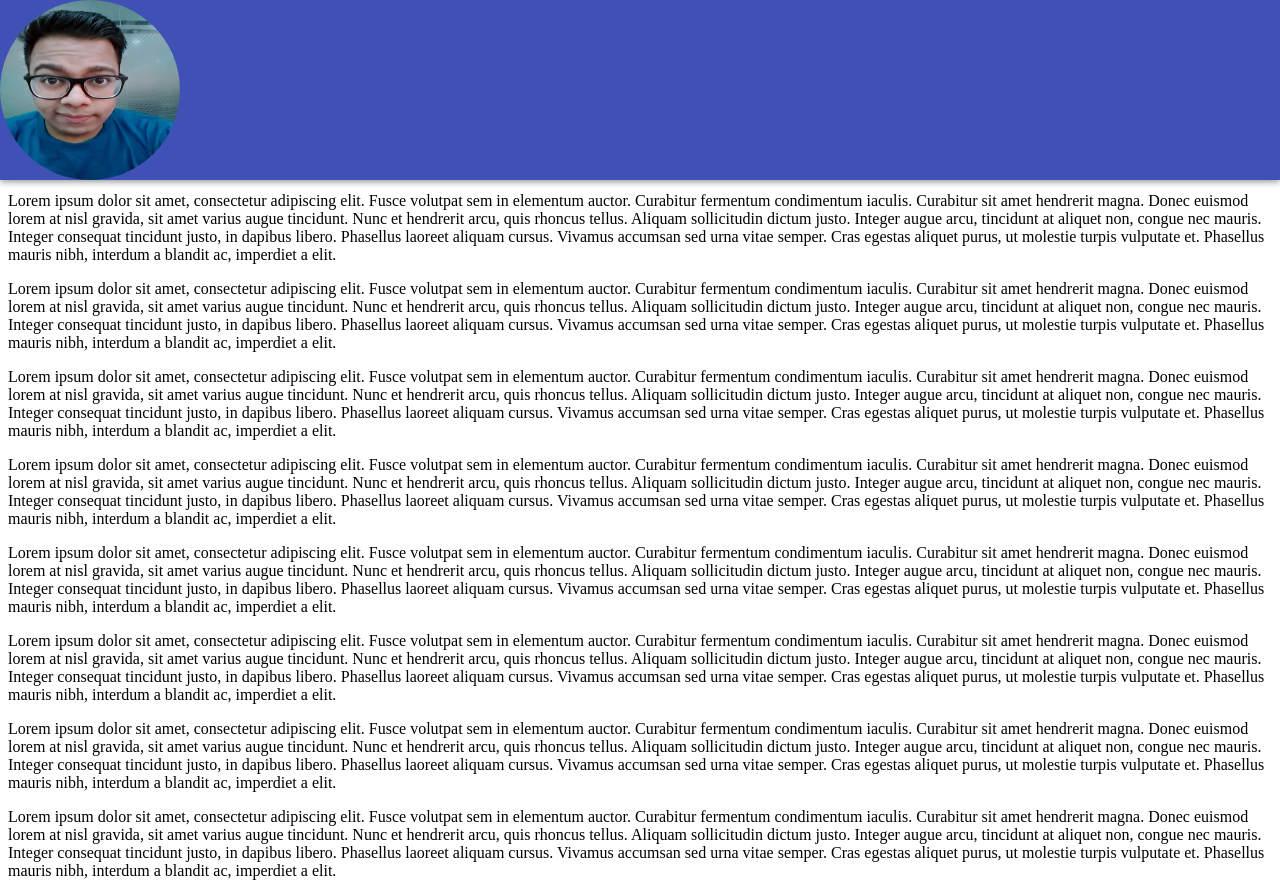
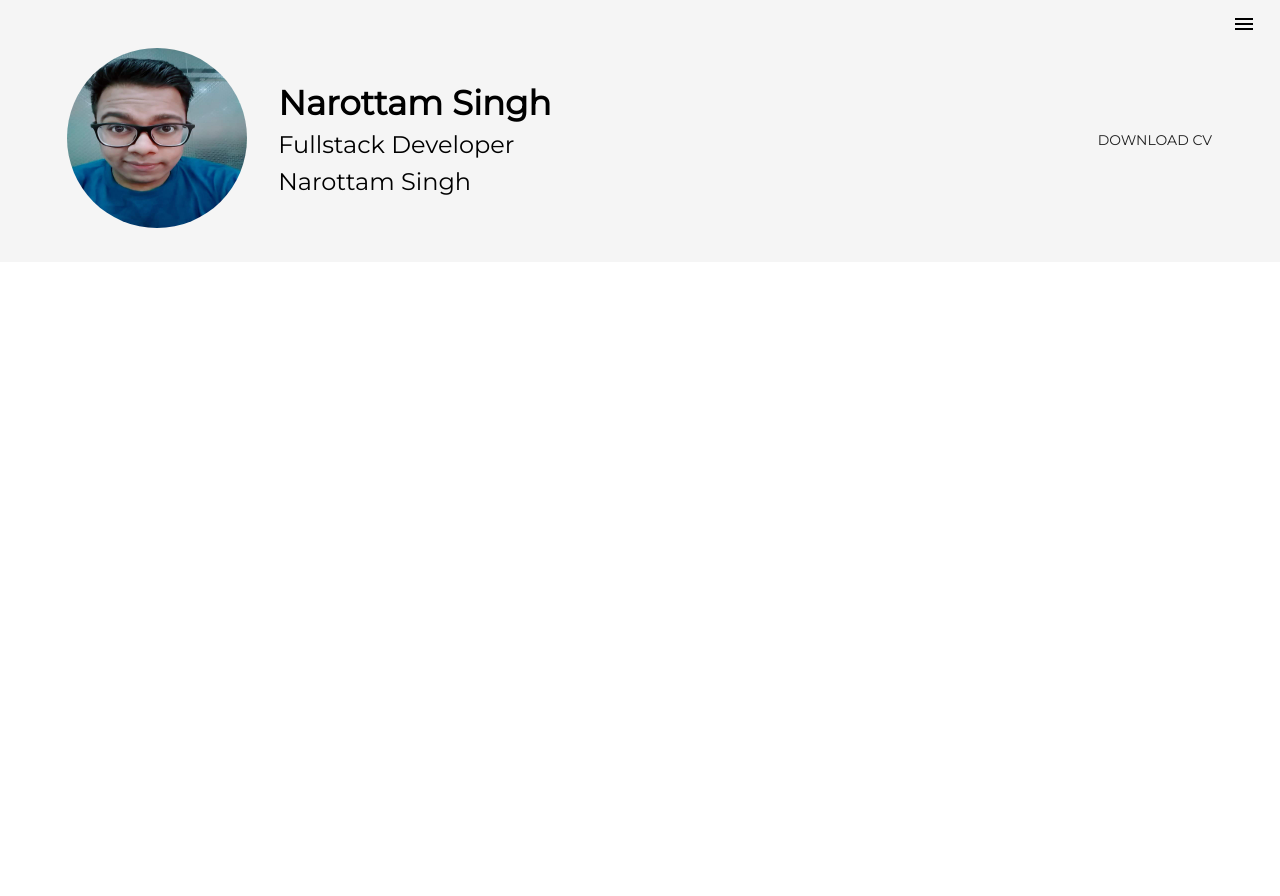
Before and after one commit to narottambisht/narottam-portfolio, a React (Create React App) app: page / in a window 1280 px wide. After the commit the page ends 800 px from the top, so only its background shows below. Built offline with nearby package versions, Linux system fonts and the light colour scheme.

Commit message:
worked on home page

```diff
--- a/package.json
+++ b/package.json
@@ -4,9 +4,11 @@
   "private": true,
   "dependencies": {
     "@material-ui/core": "^4.11.0",
+    "@material-ui/icons": "^4.9.1",
     "@testing-library/jest-dom": "^4.2.4",
     "@testing-library/react": "^9.5.0",
     "@testing-library/user-event": "^7.2.1",
+    "classnames": "^2.2.6",
     "react": "^16.13.1",
     "react-dom": "^16.13.1",
     "react-router-dom": "^5.2.0",
--- /dev/null
+++ b/public/index.css
@@ -0,0 +1,3 @@
+body {
+  margin: 0
+}
--- a/public/index.html
+++ b/public/index.html
@@ -1,21 +1,20 @@
 <!DOCTYPE html>
 <html lang="en">
+
 <head>
   <meta charset="utf-8" />
   <link rel="icon" href="%PUBLIC_URL%/favicon.ico" />
   <link rel="stylesheet" href="https://fonts.googleapis.com/css?family=Roboto:300,400,500,700&display=swap" />
+  <link href="https://fonts.googleapis.com/css?family=Montserrat" rel="stylesheet">
   <meta name="viewport" content="width=device-width, initial-scale=1" />
   <meta name="theme-color" content="#000000" />
-    <meta
-      name="description"
-      content="Web site created using create-react-app"
-    />
-    <link rel="apple-touch-icon" href="%PUBLIC_URL%/logo192.png" />
+  <meta name="description" content="Web site created using create-react-app" />
   <!--
       manifest.json provides metadata used when your web app is installed on a
       user's mobile device or desktop. See https://developers.google.com/web/fundamentals/web-app-manifest/
     -->
   <link rel="manifest" href="%PUBLIC_URL%/manifest.json" />
+  <link rel="stylesheet" href="%PUBLIC_URL%/index.css">
   <!--
       Notice the use of %PUBLIC_URL% in the tags above.
       It will be replaced with the URL of the `public` folder during the build.
@@ -27,6 +26,7 @@
     -->
   <title>React App</title>
 </head>
+
 <body>
   <noscript>You need to enable JavaScript to run this app.</noscript>
   <div id="root"></div>
@@ -41,4 +41,5 @@
       To create a production bundle, use `npm run build` or `yarn build`.
     -->
 </body>
+
 </html>
--- a/src/containers/Home/index.js
+++ b/src/containers/Home/index.js
@@ -1,58 +1,59 @@
-import React from 'react';
-import { AppBar, Toolbar, makeStyles, Slide, useScrollTrigger } from '@material-ui/core';
+import React, { useState } from 'react';
+import { Button, Typography, Container, Grid, Divider, IconButton, SwipeableDrawer } from '@material-ui/core';
+import ChevronRightIcon from '@material-ui/icons/ChevronRight';
+import MenuIcon from '@material-ui/icons/Menu';
 
-const useStyles = makeStyles(theme => ({
-  offset: theme.mixins.toolbar,
-  profileImage: {
-    width: "180px",
-    height: "180px",
-    borderRadius: "100%"
-  }
-}))
-
-function HideOnScroll(props) {
-  const { children, window } = props;
-  const trigger = useScrollTrigger({ target: window ? window() : undefined, threshold: 50 });
-
-  return (
-    <Slide appear={false} direction="down" in={!trigger}>
-      {children}
-    </Slide>
-  );
-}
+import homeStyles from './styles';
 
 const Home = (props) => {
-  const classes = useStyles();
+  const [drawerStatus, toggleDrawerStatus] = useState(false)
+  const classes = homeStyles();
   return (
     <React.Fragment>
-      <HideOnScroll {...props}>
-        <AppBar position="fixed">
-          <img src="images/profile.jpg"
-            className={classes.profileImage}
-            alt="James Lee" />
-        </AppBar>
-      </HideOnScroll>
-      <div className={classes.offset}>
-        <p>Lorem ipsum dolor sit amet, consectetur adipiscing elit. Fusce volutpat sem in elementum auctor. Curabitur fermentum condimentum iaculis. Curabitur sit amet hendrerit magna. Donec euismod lorem at nisl gravida, sit amet varius augue tincidunt. Nunc et hendrerit arcu, quis rhoncus tellus. Aliquam sollicitudin dictum justo. Integer augue arcu, tincidunt at aliquet non, congue nec mauris. Integer consequat tincidunt justo, in dapibus libero. Phasellus laoreet aliquam cursus. Vivamus accumsan sed urna vitae semper. Cras egestas aliquet purus, ut molestie turpis vulputate et. Phasellus mauris nibh, interdum a blandit ac, imperdiet a elit.</p>
-
-        <p>Lorem ipsum dolor sit amet, consectetur adipiscing elit. Fusce volutpat sem in elementum auctor. Curabitur fermentum condimentum iaculis. Curabitur sit amet hendrerit magna. Donec euismod lorem at nisl gravida, sit amet varius augue tincidunt. Nunc et hendrerit arcu, quis rhoncus tellus. Aliquam sollicitudin dictum justo. Integer augue arcu, tincidunt at aliquet non, congue nec mauris. Integer consequat tincidunt justo, in dapibus libero. Phasellus laoreet aliquam cursus. Vivamus accumsan sed urna vitae semper. Cras egestas aliquet purus, ut molestie turpis vulputate et. Phasellus mauris nibh, interdum a blandit ac, imperdiet a elit.</p>
-
-        <p>Lorem ipsum dolor sit amet, consectetur adipiscing elit. Fusce volutpat sem in elementum auctor. Curabitur fermentum condimentum iaculis. Curabitur sit amet hendrerit magna. Donec euismod lorem at nisl gravida, sit amet varius augue tincidunt. Nunc et hendrerit arcu, quis rhoncus tellus. Aliquam sollicitudin dictum justo. Integer augue arcu, tincidunt at aliquet non, congue nec mauris. Integer consequat tincidunt justo, in dapibus libero. Phasellus laoreet aliquam cursus. Vivamus accumsan sed urna vitae semper. Cras egestas aliquet purus, ut molestie turpis vulputate et. Phasellus mauris nibh, interdum a blandit ac, imperdiet a elit.</p>
-
-        <p>Lorem ipsum dolor sit amet, consectetur adipiscing elit. Fusce volutpat sem in elementum auctor. Curabitur fermentum condimentum iaculis. Curabitur sit amet hendrerit magna. Donec euismod lorem at nisl gravida, sit amet varius augue tincidunt. Nunc et hendrerit arcu, quis rhoncus tellus. Aliquam sollicitudin dictum justo. Integer augue arcu, tincidunt at aliquet non, congue nec mauris. Integer consequat tincidunt justo, in dapibus libero. Phasellus laoreet aliquam cursus. Vivamus accumsan sed urna vitae semper. Cras egestas aliquet purus, ut molestie turpis vulputate et. Phasellus mauris nibh, interdum a blandit ac, imperdiet a elit.</p>
-
-        <p>Lorem ipsum dolor sit amet, consectetur adipiscing elit. Fusce volutpat sem in elementum auctor. Curabitur fermentum condimentum iaculis. Curabitur sit amet hendrerit magna. Donec euismod lorem at nisl gravida, sit amet varius augue tincidunt. Nunc et hendrerit arcu, quis rhoncus tellus. Aliquam sollicitudin dictum justo. Integer augue arcu, tincidunt at aliquet non, congue nec mauris. Integer consequat tincidunt justo, in dapibus libero. Phasellus laoreet aliquam cursus. Vivamus accumsan sed urna vitae semper. Cras egestas aliquet purus, ut molestie turpis vulputate et. Phasellus mauris nibh, interdum a blandit ac, imperdiet a elit.</p>
-
-        <p>Lorem ipsum dolor sit amet, consectetur adipiscing elit. Fusce volutpat sem in elementum auctor. Curabitur fermentum condimentum iaculis. Curabitur sit amet hendrerit magna. Donec euismod lorem at nisl gravida, sit amet varius augue tincidunt. Nunc et hendrerit arcu, quis rhoncus tellus. Aliquam sollicitudin dictum justo. Integer augue arcu, tincidunt at aliquet non, congue nec mauris. Integer consequat tincidunt justo, in dapibus libero. Phasellus laoreet aliquam cursus. Vivamus accumsan sed urna vitae semper. Cras egestas aliquet purus, ut molestie turpis vulputate et. Phasellus mauris nibh, interdum a blandit ac, imperdiet a elit.</p>
-
-        <p>Lorem ipsum dolor sit amet, consectetur adipiscing elit. Fusce volutpat sem in elementum auctor. Curabitur fermentum condimentum iaculis. Curabitur sit amet hendrerit magna. Donec euismod lorem at nisl gravida, sit amet varius augue tincidunt. Nunc et hendrerit arcu, quis rhoncus tellus. Aliquam sollicitudin dictum justo. Integer augue arcu, tincidunt at aliquet non, congue nec mauris. Integer consequat tincidunt justo, in dapibus libero. Phasellus laoreet aliquam cursus. Vivamus accumsan sed urna vitae semper. Cras egestas aliquet purus, ut molestie turpis vulputate et. Phasellus mauris nibh, interdum a blandit ac, imperdiet a elit.</p>
-
-        <p>Lorem ipsum dolor sit amet, consectetur adipiscing elit. Fusce volutpat sem in elementum auctor. Curabitur fermentum condimentum iaculis. Curabitur sit amet hendrerit magna. Donec euismod lorem at nisl gravida, sit amet varius augue tincidunt. Nunc et hendrerit arcu, quis rhoncus tellus. Aliquam sollicitudin dictum justo. Integer augue arcu, tincidunt at aliquet non, congue nec mauris. Integer consequat tincidunt justo, in dapibus libero. Phasellus laoreet aliquam cursus. Vivamus accumsan sed urna vitae semper. Cras egestas aliquet purus, ut molestie turpis vulputate et. Phasellus mauris nibh, interdum a blandit ac, imperdiet a elit.</p>
-
-        <p>Lorem ipsum dolor sit amet, consectetur adipiscing elit. Fusce volutpat sem in elementum auctor. Curabitur fermentum condimentum iaculis. Curabitur sit amet hendrerit magna. Donec euismod lorem at nisl gravida, sit amet varius augue tincidunt. Nunc et hendrerit arcu, quis rhoncus tellus. Aliquam sollicitudin dictum justo. Integer augue arcu, tincidunt at aliquet non, congue nec mauris. Integer consequat tincidunt justo, in dapibus libero. Phasellus laoreet aliquam cursus. Vivamus accumsan sed urna vitae semper. Cras egestas aliquet purus, ut molestie turpis vulputate et. Phasellus mauris nibh, interdum a blandit ac, imperdiet a elit.</p>
-
-        <p>Lorem ipsum dolor sit amet, consectetur adipiscing elit. Fusce volutpat sem in elementum auctor. Curabitur fermentum condimentum iaculis. Curabitur sit amet hendrerit magna. Donec euismod lorem at nisl gravida, sit amet varius augue tincidunt. Nunc et hendrerit arcu, quis rhoncus tellus. Aliquam sollicitudin dictum justo. Integer augue arcu, tincidunt at aliquet non, congue nec mauris. Integer consequat tincidunt justo, in dapibus libero. Phasellus laoreet aliquam cursus. Vivamus accumsan sed urna vitae semper. Cras egestas aliquet purus, ut molestie turpis vulputate et. Phasellus mauris nibh, interdum a blandit ac, imperdiet a elit.</p>
-      </div>
+      <Container className={classes.rootContainer} maxWidth={false}>
+        <div className={classes.drawerIcon}>
+          <IconButton
+            color="inherit"
+            aria-label="open drawer"
+            edge="end"
+            onClick={() => toggleDrawerStatus(true)}
+          >
+            <MenuIcon />
+          </IconButton>
+        </div>
+        <Grid container className={classes.containerGrid} justify={'center'}>
+          <Grid item lg={2} md={2} sm={12} className={classes.profileImageGrid}>
+            <img src="images/profile.jpg" className={classes.profileImage} alt="Narottam Singh Bisht" />
+          </Grid>
+          <Grid item lg={4} md={4} sm={12} className={classes.headerIntro}>
+            <Typography variant="h4" className={classes.profileIntroName}>
+              Narottam Singh
+            </Typography>
+            <Typography variant="h5" className={classes.profileIntroSpacing}>
+              Fullstack Developer
+            </Typography>
+            <Typography variant="h5" className={classes.profileIntroSpacing}>
+              Narottam Singh
+            </Typography>
+          </Grid>
+          <Grid item lg={6} md={6} sm={12} style={{ alignSelf: 'center', textAlign: 'end' }}>
+            <Button className={classes.downloadCvButton}>Download CV</Button>
+          </Grid>
+        </Grid>
+        <SwipeableDrawer
+          anchor="right"
+          open={drawerStatus}
+          onClose={() => toggleDrawerStatus(false)}
+          onOpen={() => toggleDrawerStatus(true)}
+        >
+          <div className={classes.drawerHeader}>
+            <IconButton onClick={() => toggleDrawerStatus(false)}>
+              <ChevronRightIcon />
+            </IconButton>
+          </div>
+          <Divider />
+        </SwipeableDrawer>
+      </Container>
     </React.Fragment>
   )
 }
--- /dev/null
+++ b/src/containers/Home/styles.js
@@ -0,0 +1,55 @@
+import { makeStyles } from '@material-ui/core';
+
+const drawerWidth = 240;
+
+const homeStyles = makeStyles(theme => ({
+  rootContainer: {
+    backgroundColor: "#f5f5f5"
+  },
+  profileImage: {
+    width: "180px",
+    height: "180px",
+    borderRadius: "100%"
+  },
+  toolbar: {
+    alignSelf: 'flex-end',
+  },
+  profileImageGrid: {
+    textAlign: 'center'
+  },
+  containerGrid: {
+    [theme.breakpoints.up('sm')]: {
+      maxWidth: 1160
+    },
+    paddingBottom: 30,
+    marginLeft: 'auto',
+    marginRight: 'auto'
+  },
+  headerIntro: {
+    [theme.breakpoints.down('xs')]: {
+      textAlign: 'center',
+    },
+    [theme.breakpoints.up('sm')]: {
+      paddingLeft: 25
+    },
+    alignSelf: 'center',
+  },
+  profileIntroSpacing: {
+    marginTop: 5
+  },
+  profileIntroName: {
+    fontWeight: 'bold',
+    [theme.breakpoints.down('xs')]: {
+      marginTop: 5
+    },
+  },
+  drawer: {
+    width: drawerWidth,
+    flexShrink: 0,
+  },
+  drawerIcon: {
+    textAlign: 'end'
+  }
+}));
+
+export default homeStyles;
--- a/src/index.css
+++ b/src/index.css
@@ -1,13 +1,12 @@
-body {
-  margin: 0;
-  font-family: 'Roboto', -apple-system, BlinkMacSystemFont, 'Segoe UI', 'Oxygen',
-    'Ubuntu', 'Cantarell', 'Fira Sans', 'Droid Sans', 'Helvetica Neue',
-    sans-serif;
-  -webkit-font-smoothing: antialiased;
-  -moz-osx-font-smoothing: grayscale;
+@font-face {
+  font-family: 'Montserrat';
+  src: url('https://fonts.googleapis.com/css?family=Montserrat');
 }
 
-code {
-  font-family: Roboto, source-code-pro, Menlo, Monaco, Consolas, 'Courier New',
-    monospace;
+body{
+  font-family: 'Montserrat';
 }
+
+.root {
+  font-family: 'Montserrat';
+}
--- a/src/index.js
+++ b/src/index.js
@@ -1,12 +1,21 @@
 import React from 'react';
 import ReactDOM from 'react-dom';
 import { BrowserRouter } from 'react-router-dom';
+import { createMuiTheme, ThemeProvider } from '@material-ui/core/styles';
 import App from './App';
+import './index.css'
 
+const theme = createMuiTheme({
+  typography: {
+    fontFamily: 'Montserrat'
+  }
+})
 ReactDOM.render(
   <React.StrictMode>
     <BrowserRouter>
-      <App />
+      <ThemeProvider theme={theme}>
+        <App />
+      </ThemeProvider>
     </BrowserRouter>
   </React.StrictMode>,
   document.getElementById('root')
```
Also changed, not shown: src/App.css (deleted, +0 -38 lines), 1 other file (tests, documents, lock files or other folders). Lines whose indentation alone changed are shown as unchanged.
